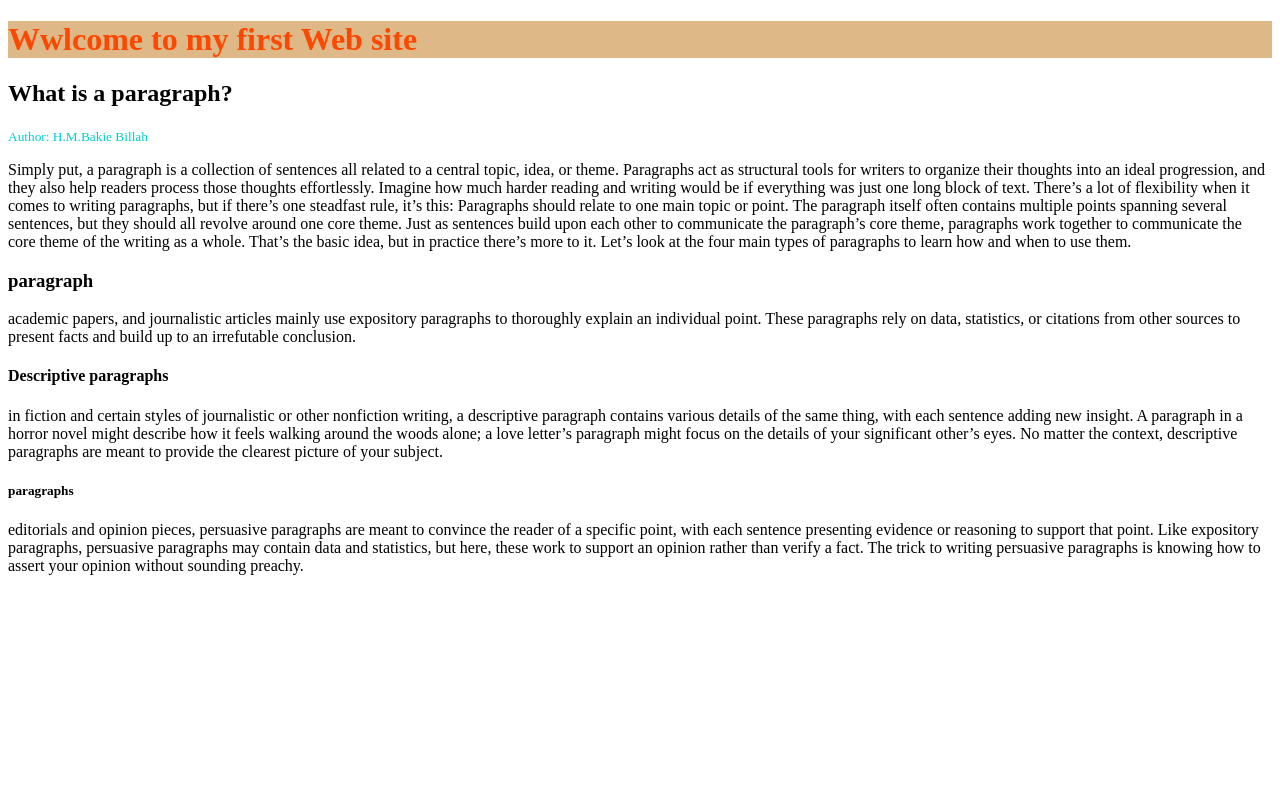
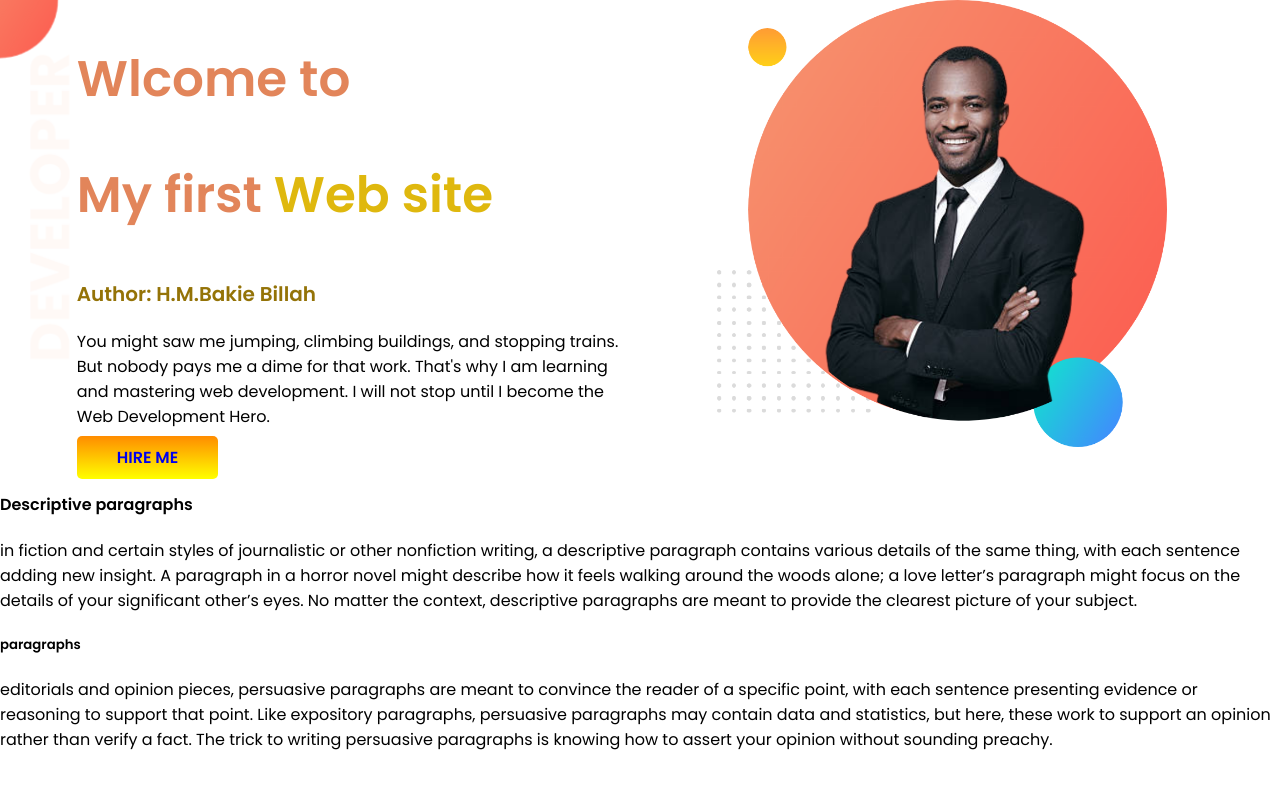
Before and after one commit to Bakiebillah/My-World-repo, a plain HTML site: page index.html in a window 1280 px wide. Drawn offline with Linux system fonts and the light colour scheme.

Commit message:
change world

```diff
--- a/index.html
+++ b/index.html
@@ -5,26 +5,30 @@
      <meta http-equiv="X-UA-Compatible" content="IE=edge">
      <meta name="viewport" content="width=device-width, initial-scale=1.0">
      <title>This is my first html web site</title>
+     <link rel="stylesheet" href="style.css">
+     <link rel="preconnect" href="https://fonts.googleapis.com">
+     <link rel="preconnect" href="https://fonts.gstatic.com" crossorigin>
+     <link href="https://fonts.googleapis.com/css2?family=Poppins:wght@400;600&display=swap" rel="stylesheet">
 
-     <style>
-         small{color: rgb(1, 206, 206);}
-         h1{color: rgb(252, 72, 1);background-color: burlywood;}
-     </style>
  </head>
+
  <body>
+      <section class="top-banner">
+          <div class="half-width">
+            <h1>Wlcome to</h1>
+            <h1>My first<span class="dark-read-color"> Web site</span> </h1>
+            <h2><small>Author: H.M.Bakie Billah</small></h2>
+            <p>You might saw me jumping, climbing buildings, and stopping trains.  But   nobody pays me a dime for that work. That's why I am learning and  mastering web development. I will not stop until I become the Web    Development Hero.</p>
+            <a class="link-button" target="_blank" href="https://github.com/Bakiebillah/my-world">HIRE ME</a>
 
-    <h1>Wwlcome to my first Web site </h1>
-    <h2> What is a paragraph?</h2>
-    <small>Author: H.M.Bakie Billah</small>
+          </div>
 
-<p>Simply put, a paragraph is a collection of sentences all related to a central topic, idea, or theme. Paragraphs act as structural tools for writers to organize their thoughts into an ideal progression, and they also help readers process those thoughts effortlessly. Imagine how much harder reading and writing would be if everything was just one long block of text.
+          <div class="half-width">
+            <img src="images/my-bg copy.png" alt="">
 
-     There’s a lot of flexibility when it comes to writing paragraphs, but if there’s one steadfast rule, it’s this: Paragraphs should relate to one main topic or point. The paragraph itself often contains multiple points spanning several sentences, but they should all revolve around one core theme. Just as sentences build upon each other to communicate the paragraph’s core theme, paragraphs work together to communicate the core theme of the writing as a whole.
+          </div>
+      </section>
 
-     That’s the basic idea, but in practice there’s more to it. Let’s look at the four main types of paragraphs to learn how and when to use them. </p>
-
-    <h3>paragraph</h3>
-    <p> academic papers, and journalistic articles mainly use expository paragraphs to thoroughly explain an individual point. These paragraphs rely on data, statistics, or citations from other sources to present facts and build up to an irrefutable conclusion. </p>
 
 <h4>Descriptive paragraphs</h4>
     <p>in fiction and certain styles of journalistic or other nonfiction writing, a descriptive paragraph contains various details of the same thing, with each sentence adding new insight. A paragraph in a horror novel might describe how it feels walking around the woods alone; a love letter’s paragraph might focus on the details of your significant other’s eyes. No matter the context, descriptive paragraphs are meant to provide the clearest picture of your subject.</p>
--- a/style.css
+++ b/style.css
@@ -0,0 +1,35 @@
+body{
+    font-family: 'Poppins', sans-serif;
+    margin: 0;
+}
+h1{font-size: 50px
+;
+    color: rgb(226, 133, 90);
+ }
+.dark-read-color {color: rgb(223, 184, 14);
+    font-size: 50px;
+}
+h2{
+    color: rgba(145, 111, 0, 0.973);
+}
+section{
+    display: flex;
+}
+.half-width{
+    width: 50%;
+    padding-left: 6%;
+}
+.half-width img{
+    width: 80%;
+}
+.link-button{
+    text-decoration:none;
+    background-image: linear-gradient(darkorange,yellow);
+    padding: 10px 40px;
+    font-weight: 700;
+    border-radius: 5px;
+}
+.top-banner{
+    background-image: url(images/top-banner.png);
+    background-repeat:no-repeat;
+}
```
